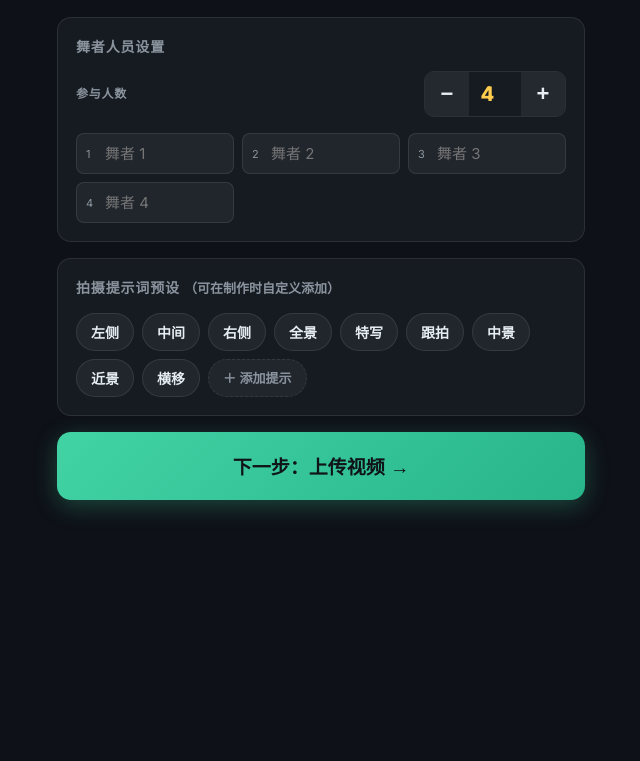
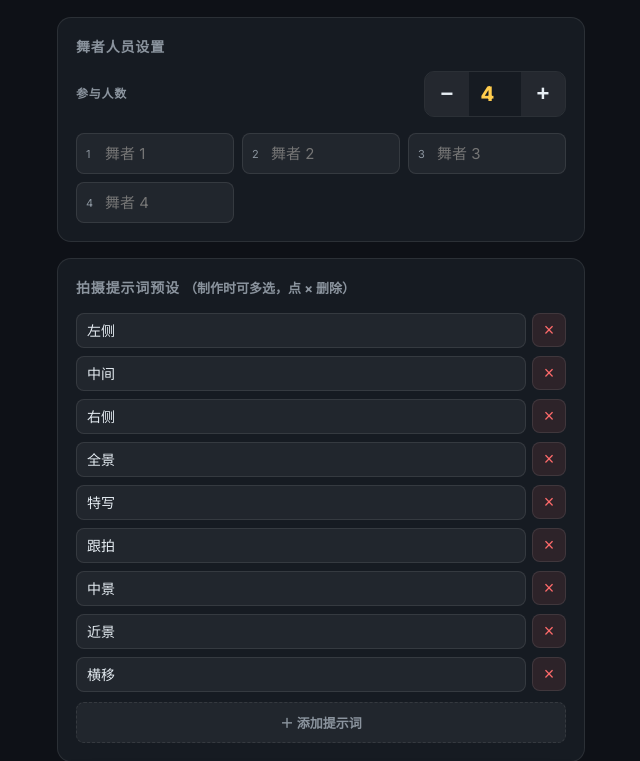
Before and after one commit to accelr233/Dance-Filming-Cue-Monitor, a website: page maker.html in a window 1280 px wide. Shown: the part 69-830 px from the top of the page, without its empty margins (319-959 px from the left). Before the commit the page ends 800 px from the top, so only its background shows below. Drawn offline with Linux system fonts and the light colour scheme.

Commit message:
Update maker.html

```diff
--- a/maker.html
+++ b/maker.html
@@ -244,8 +244,8 @@
     </div>
 
     <div class="card">
-      <div class="card-title">拍摄提示词预设 <span class="hint" style="text-transform:none;letter-spacing:0;">（可在制作时自定义添加）</span></div>
-      <div class="chips" id="tipPresetsEdit"></div>
+        <div class="card-title">拍摄提示词预设 <span class="hint" style="text-transform:none;letter-spacing:0;">（制作时可多选，点 × 删除）</span></div>
+        <div id="tipPresetsEdit" style="display:flex;flex-direction:column;gap:8px;"></div>
     </div>
 
     <button class="action-btn primary-green" id="startMakingBtn">
@@ -431,32 +431,55 @@ $('decBtn').addEventListener('click', () => {
   countVal.value = v; renderDancerGrid();
 });
 
-// Tip preset editor in phase 1
+// Tip preset editor in phase 1 — inline editable inputs
 function renderTipPresetsEdit() {
   tipPresetsEdit.innerHTML = '';
   tipPresets.forEach((tip, i) => {
-    const chip = document.createElement('button');
-    chip.className = 'chip';
-    chip.textContent = tip;
-    chip.title = '点击删除';
-    chip.addEventListener('click', () => {
+    const row = document.createElement('div');
+    row.style.cssText = 'display:flex;align-items:center;gap:6px;';
+
+    const inp = document.createElement('input');
+    inp.type = 'text';
+    inp.className = 'text-input';
+    inp.value = tip;
+    inp.maxLength = 16;
+    inp.autocomplete = 'off';
+    inp.style.cssText = 'flex:1;padding:8px 10px;font-size:14px;';
+    inp.addEventListener('input', () => { tipPresets[i] = inp.value; });
+
+    const del = document.createElement('button');
+    del.type = 'button';
+    del.textContent = '×';
+    del.title = '删除';
+    del.style.cssText = [
+      'width:34px','height:34px','border-radius:8px','border:1px solid var(--border)',
+      'background:rgba(255,107,107,.1)','color:var(--danger)','font-size:18px',
+      'cursor:pointer','flex-shrink:0','display:grid','place-items:center'
+    ].join(';') + ';';
+    del.addEventListener('click', () => {
       tipPresets.splice(i, 1);
       renderTipPresetsEdit();
     });
-    tipPresetsEdit.appendChild(chip);
+
+    row.appendChild(inp);
+    row.appendChild(del);
+    tipPresetsEdit.appendChild(row);
   });
-  // Add custom tip button
-  const addChip = document.createElement('button');
-  addChip.className = 'chip add-chip';
-  addChip.textContent = '＋ 添加提示';
-  addChip.addEventListener('click', () => {
-    const val = prompt('输入新的拍摄提示词：');
-    if (val && val.trim()) {
-      tipPresets.push(val.trim());
-      renderTipPresetsEdit();
-    }
+
+  // Add button
+  const addBtn = document.createElement('button');
+  addBtn.type = 'button';
+  addBtn.className = 'chip add-chip';
+  addBtn.style.cssText = 'width:100%;justify-content:center;border-radius:8px;padding:10px;margin-top:2px;';
+  addBtn.textContent = '＋ 添加提示词';
+  addBtn.addEventListener('click', () => {
+    tipPresets.push('');
+    renderTipPresetsEdit();
+    // Auto-focus the new blank input
+    const inputs = tipPresetsEdit.querySelectorAll('input');
+    inputs[inputs.length - 1]?.focus();
   });
-  tipPresetsEdit.appendChild(addChip);
+  tipPresetsEdit.appendChild(addBtn);
 }
 
 startMakingBtn.addEventListener('click', () => {
```
